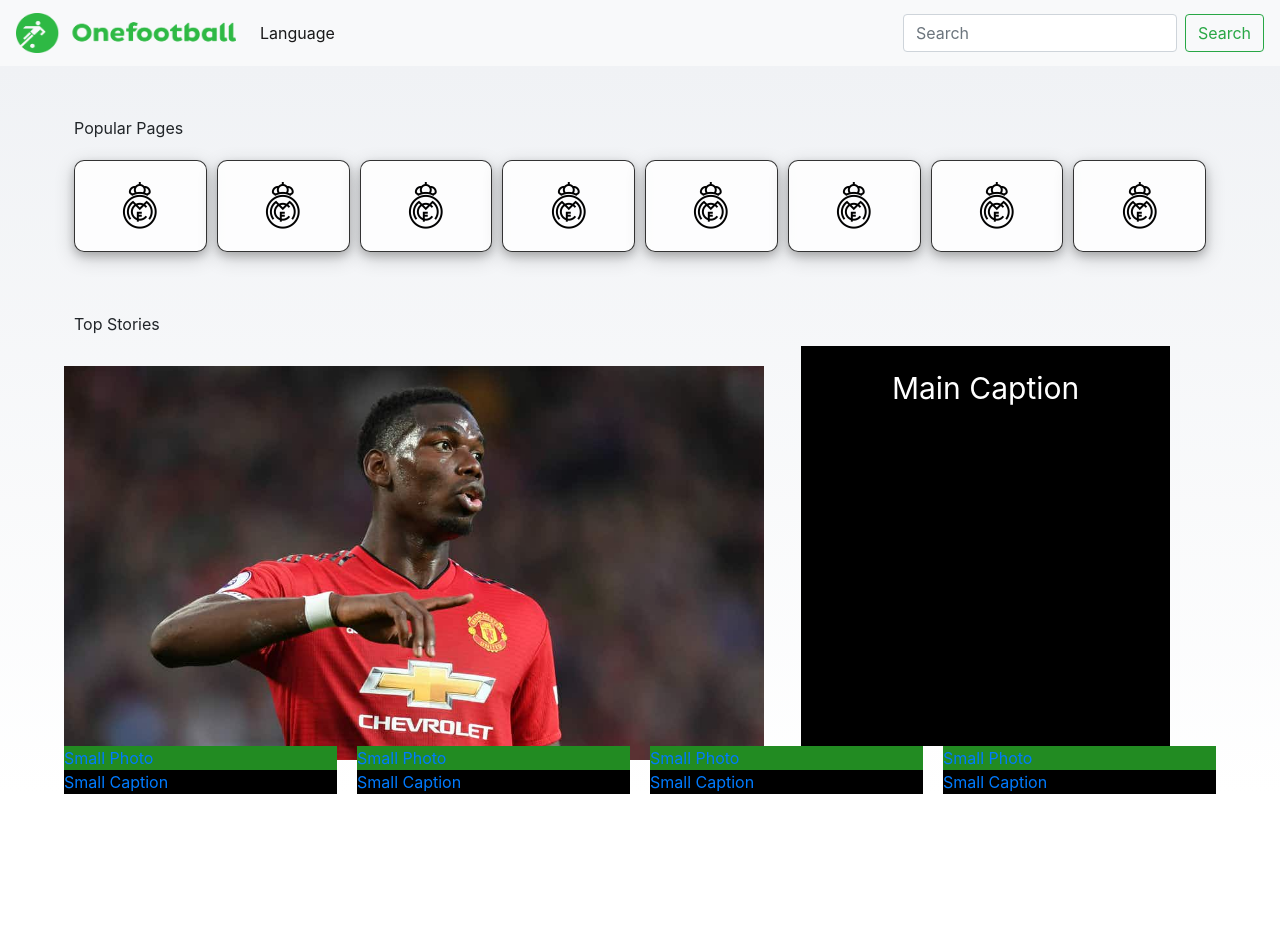
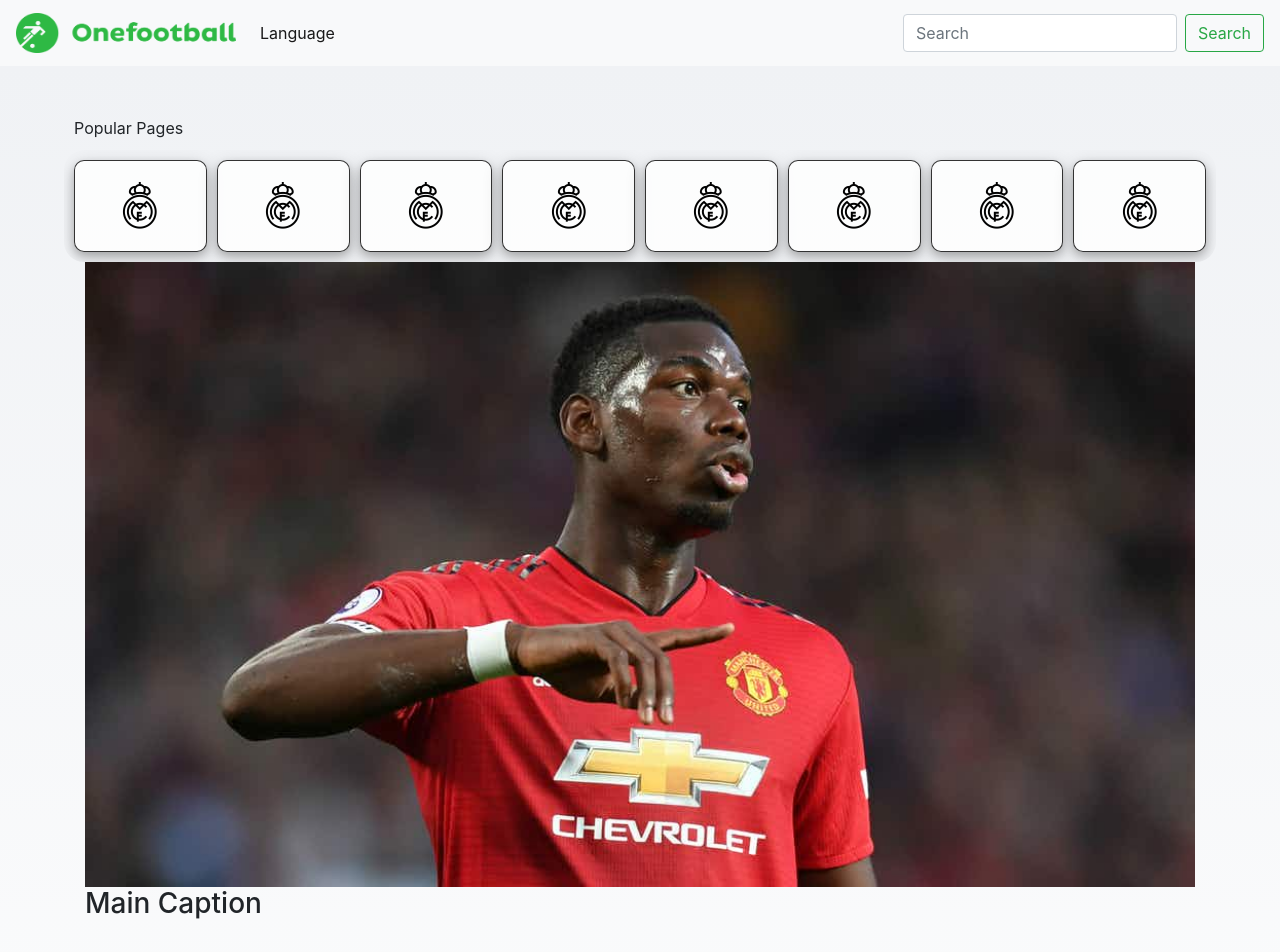
Before and after one commit to devinmounts/usps-clone, an Angular app: page / in a window 1280 px wide. Shown: the top 952 px of the page. Before the commit the page ends 800 px from the top, so only its background shows below. Built offline with nearby package versions, Linux system fonts and the light colour scheme.

Commit message:
scroll overflow of popular page icons.

```diff
--- a/src/app/popular-pages/popular-pages.component.css
+++ b/src/app/popular-pages/popular-pages.component.css
@@ -6,6 +6,7 @@
   border-radius: 20px;
   grid-template-columns: auto auto auto auto auto auto auto auto;
   padding: 10px;
+  overflow: scroll;
 }
 .container-label{
   padding-left: 10px;
--- a/src/app/top-news/top-news.component.css
+++ b/src/app/top-news/top-news.component.css
@@ -7,17 +7,22 @@
 }
 .item1 {
    grid-area: main-photo;
-   max-height: 400px;
+   max-height: 500px;
    max-width: 700px;
 
  }
 .item2 {
   grid-area: main-caption;
   background-color: black;
+  max-height: 500px;
+  max-width: 300px;
+
  }
 .item3 {
   grid-area: small01-photo;
   background-color: forestgreen;
+  max-height: 400px;
+  max-width: 200px;
 }
 .item4 {
   grid-area: small01-caption;
@@ -52,7 +57,7 @@
   width: 90%;
   display: grid;
   grid-template-columns: 16% 16% 16% 16% 16% 16%;
-  grid-template-rows: 100%;
+  grid-template-rows: ;
   grid-template-areas:
     'main-photo main-photo main-photo main-photo main-caption main-caption'
     ;
@@ -63,7 +68,6 @@
 
 .main-container > div {
   text-align: center;
-  padding: 20px 0;
   font-size: 30px;
 }
 
@@ -91,3 +95,6 @@
 #main-photo{
   width: 100%;
 }
+.container .main {
+  display: inline-block
+}
--- a/src/app/top-news/top-news.component.html
+++ b/src/app/top-news/top-news.component.html
@@ -1,3 +1,12 @@
+<div class="container main">
+  <div class="well main-photo">
+    <img id="main-photo" src='../../assets/images/imageMain.png'>
+  </div>
+  <div class="well main-caption">
+    <h3>Main Caption</h3>
+  </div>
+</div>
+
 <div class="container-label">Top Stories</div>
 <a href=#>
   <div class="main-container">
@@ -7,7 +16,7 @@
     <div class="item2">Main Caption</div>
   </div>
 </a>
-
+<br>
 <div class="small-container">
   <a href="#">
       <div class="item3">Small Photo</div>
```
